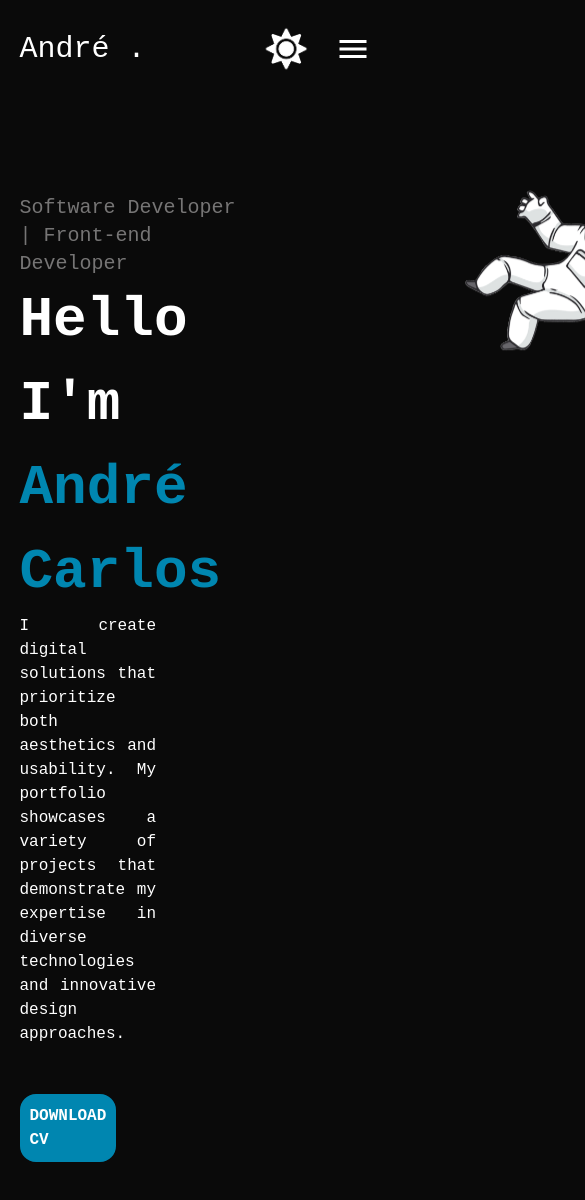
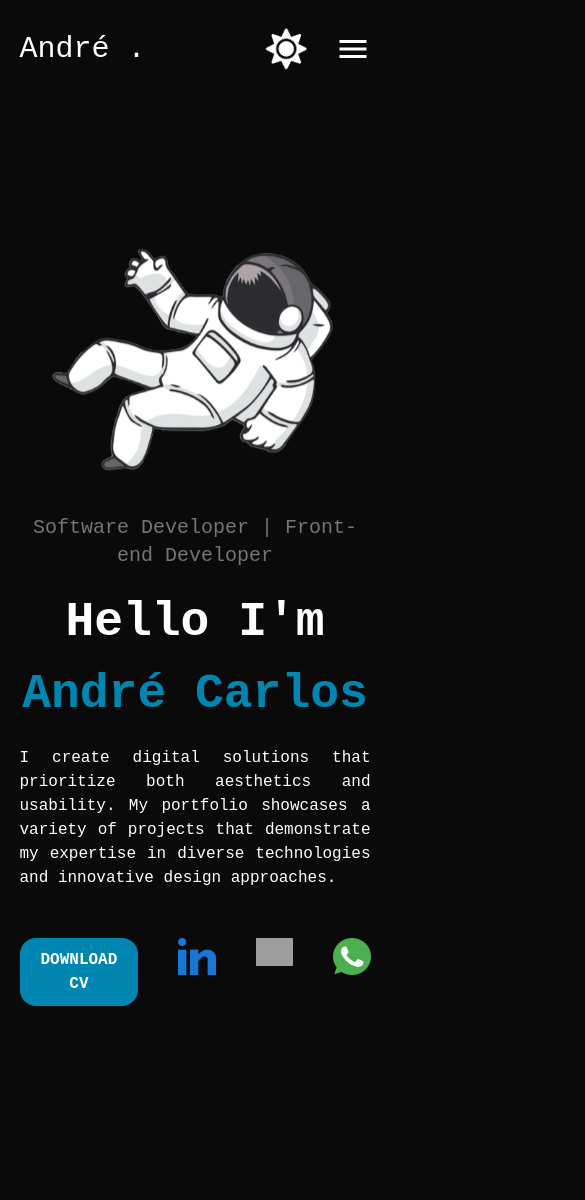
Before and after one commit to AndreCarlos007/Portfolio.jsx, a React (Vite) app: page / in a window 390 px wide. Shown: the top 1200 px of the page, 585 px wide, since content can reach past the window. After the commit the page ends 1102 px from the top, so only its background shows below. Built offline with nearby package versions, Linux system fonts and the light colour scheme; grey boxes are pictures that could not be loaded.

Commit message:
home_responsivo

```diff
--- a/src/components/Home/Home.jsx
+++ b/src/components/Home/Home.jsx
@@ -4,30 +4,30 @@ import './style.css'
 import whatz from '../../assets/whatsapp.png'
 import github from '../../assets/github.png'
 import linkedin from '../../assets/linkedin.png'
+
 const Home = () => {
   return (
-    <div className='flex'>
-      <div id='container' className='py-24 px-[5%] text-[#ffffff]'>
-            <span className='text-[#767575] text-xl'>Software Developer | Front-end Developer</span>
-            <h1 className='text-[3.5rem] font-bold'>Hello I'm</h1>
-            <h1 className="text-[3.5rem] font-bold text-[#0086B0]">André Carlos</h1>
-          <p className='text-[1rem] text-justify max-w-[35vw]'>I create digital solutions that prioritize both aesthetics and usability.
-            My portfolio showcases a variety of projects that demonstrate my expertise
-            in diverse technologies and innovative design approaches.</p>
-            <div className='flex gap-10 mt-12'>
-              <a id='cv' className='font-bold border-solid border-2 text-[white] border-[#0086B0] p-2 rounded-2xl bg-[#0086B0] hover:bg-white hover:text-[black]' href="">DOWNLOAD CV</a>
-              <a href="https://www.linkedin.com/in/andr%C3%A9-carloscx/"><img className='w-10 ' src={linkedin} alt="" /></a>
-              <a href="https://github.com/AndreCarlos007"><img className='w-10' src={github} alt="" /></a>
-              <a href=""><img className='w-10' src={whatz} alt="" /></a>
-            </div>
-
-      </div>
-      <div>
-        <div className='box'>
-        <img id='astro' className='w-[23rem] ml-52 mt-20' src={Astro} alt="" />
+    <div className='flex flex-col-reverse md:flex-row justify-around items-center py-24 px-[5%] '>
+      <div id='container' className='text-[#ffffff] text-center md:text-left md:max-w-[45vw]'>
+        <span className='text-[#767575] text-xl'>Software Developer | Front-end Developer</span>
+        <h1 className='text-[3rem] md:text-[3.5rem] font-bold mt-4'>Hello I'm</h1>
+        <h1 className="text-[3rem] md:text-[3.5rem] font-bold text-[#0086B0]">André Carlos</h1>
+        <p className='text-[1rem] text-justify mt-4 md:max-w-[35vw] mx-auto'>
+          I create digital solutions that prioritize both aesthetics and usability.
+          My portfolio showcases a variety of projects that demonstrate my expertise
+          in diverse technologies and innovative design approaches.
+        </p>
+        <div className='flex gap-10 mt-12 justify-center md:justify-start'>
+          <a id='cv' className='font-bold border-solid border-2 text-[white] border-[#0086B0] p-2 rounded-2xl bg-[#0086B0] hover:bg-white hover:text-[black]' href="">DOWNLOAD CV</a>
+          <a href="https://www.linkedin.com/in/andr%C3%A9-carloscx/"><img className='w-10' src={linkedin} alt="linkedin" /></a>
+          <a href="https://github.com/AndreCarlos007"><img className='w-10' src={github} alt="github" /></a>
+          <a href=""><img className='w-10' src={whatz} alt="whatsapp" /></a>
         </div>
       </div>
 
+      <div className='flex justify-center items-center mt-8 md:mt-0'>
+        <img id='astro' className='w-[18rem] md:w-[23rem] lg:w-[25rem] ' src={Astro} alt="astro" />
+      </div>
     </div>
   )
 }
--- a/src/components/Home/style.css
+++ b/src/components/Home/style.css
@@ -1,3 +1,7 @@
+    * {
+        z-index: inherit;
+    }
+
 .ligth #container {
     color: #0a0a0a;
 
@@ -7,6 +11,7 @@
 }
 .ligth #cv:hover {
     background-color: black;
+    color: white;
 }
 #astro {
     background-image: none;
--- a/src/components/Navbar/style.css
+++ b/src/components/Navbar/style.css
@@ -1,4 +1,3 @@
-
 
 .navbar {
     display: flex;
@@ -6,6 +5,8 @@
     justify-content: space-between;
     padding: 25px 5%;
     transition: 0.5s;
+    z-index: 1;
+    user-select: none;
 }
 .logo{
     width: 160px;
--- a/tailwind.config.js
+++ b/tailwind.config.js
@@ -4,6 +4,15 @@ module.exports = {
     "./src/**/*.{js,jsx,ts,tsx}",
   ],
   theme: {
+    screens: {
+      'xs': '480px',     // Personalizado, pode ser utilizado para telas extras pequenas
+      'sm': '640px',     // Breakpoint padrão para telas pequenas
+      'md': '768px',     // Breakpoint padrão para telas médias
+      'lg': '1024px',    // Breakpoint padrão para telas grandes
+      'xl': '1280px',    // Breakpoint para telas extra grandes
+      '2xl': '1536px',   // Breakpoint para telas maiores
+      '3xl': '1400px',   // Novo breakpoint personalizado até 1400px
+    },
     extend: {},
   },
   plugins: [],
```
